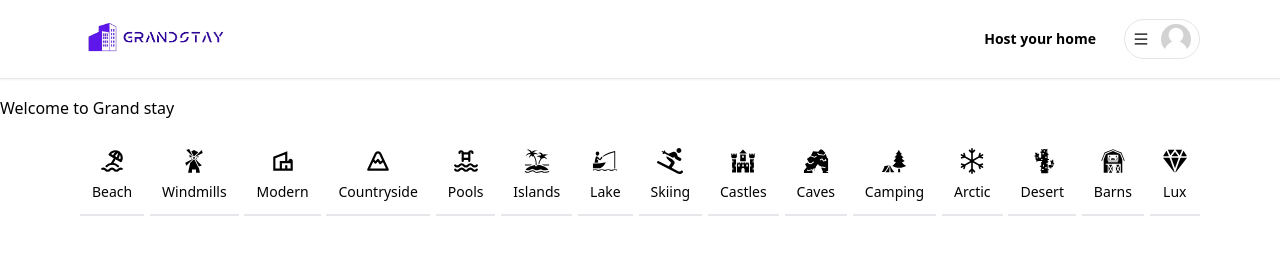
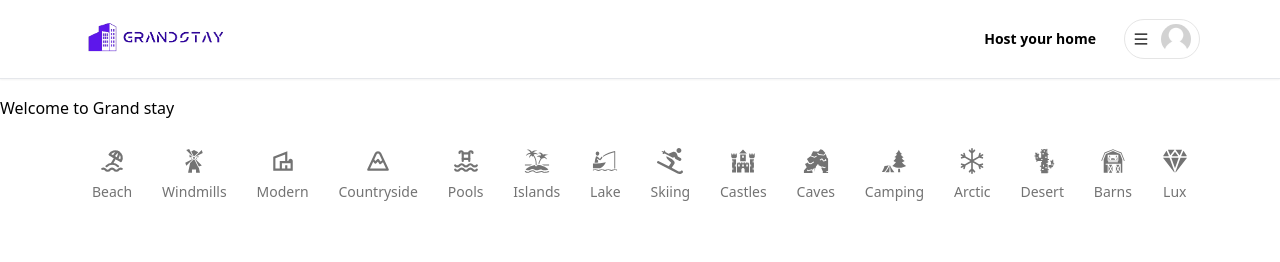
Before and after one commit to Mahin-Hasan/Grand-Stay-MERN, a React (Vite) app: page / in a window 1280 px wide. Shown: the top 262 px of the page. Built offline with nearby package versions, Linux system fonts and the light colour scheme; no server answers.

Commit message:
set dynamic search query based on clicked category and implemented active category css functionality

```diff
--- a/src/components/Rooms/Categories/Categories.jsx
+++ b/src/components/Rooms/Categories/Categories.jsx
@@ -1,16 +1,21 @@
+import { useSearchParams } from "react-router-dom";
 import Container from "../../Shared/Container";
 import { categories } from "./CategoriesData";
 import CategoryBox from "./CategoryBox";
 
 const Categories = () => {
     //overflow-x-auto gives the slider in small device
+    const [params, setParams] = useSearchParams();
+    const category = params.get('category');
+    console.log(category);
     return (
         <Container>
             <div className="pt-4 flex items-center justify-between overflow-x-auto">
                 {
-                    categories.map(category => <CategoryBox
-                        key={category.label} label={category.label} icon={category.icon} />)
+                    categories.map(item => <CategoryBox
+                        key={item.label} label={item.label} icon={item.icon} selected={category === item.label} />)
                 }
+                {/* selected={category === item.label} checking if item.label is equal to selected category  */}
             </div>
         </Container>
     );
--- a/src/components/Rooms/Categories/CategoryBox.jsx
+++ b/src/components/Rooms/Categories/CategoryBox.jsx
@@ -1,10 +1,31 @@
 /* eslint-disable react/prop-types */
 
-const CategoryBox = ({ label, icon: Icon }) => {
+import qs from "query-string";
+import { useNavigate, useSearchParams } from "react-router-dom";
 
+const CategoryBox = ({ label, icon: Icon, selected }) => {
+    //selected will be used for conditional class name rendering
+    const [params, setParams] = useSearchParams();
+    const navigate = useNavigate();
+    console.log(selected);
+    const handleClick = () => {
+        let currentQuery = {};
+
+        if (params) {
+            currentQuery = qs.parse(params.toString()) // qs converts the query into object string
+
+            const updatedQuery = { ...currentQuery, category: label } // in object form
+
+            const url = qs.stringifyUrl({ // as browser search only supports string so we need to stringyfy
+                url: '/',
+                query: updatedQuery,
+            })
+            navigate(url);
+        }
+    }
 
     return (
-        <div className="flex flex-col items-center justify-center gap-2 p-3 border-b-2 hover:text-neutral-800 transition cursor-pointer">
+        <div onClick={handleClick} className={`flex flex-col items-center justify-center gap-2 p-3 border-b-2 hover:text-indigo-800 transition cursor-pointer ${selected ? 'border-b-indigo-800 text-indigo-800' : 'border-transparent text-neutral-500'}`}>
             <Icon size={26} />
             <div className="text-sm font-medium">{label}</div>
         </div>
--- a/src/pages/Home/Home.jsx
+++ b/src/pages/Home/Home.jsx
@@ -1,7 +1,11 @@
+// import { useSearchParams } from "react-router-dom";
 import Categories from "../../components/Rooms/Categories/Categories"
 import Rooms from "../../components/Rooms/Rooms"
 
 const Home = () => {
+  // const [params, setParams] = useSearchParams();
+  // const category = params.get('category');
+  // console.log(category); //by this method we can get params from any component in the react application
   return (
     <div>
       <h1>Welcome to Grand stay</h1>
```
